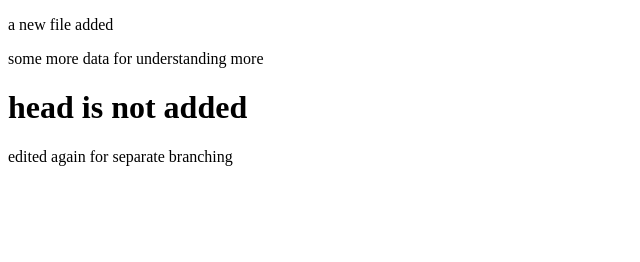
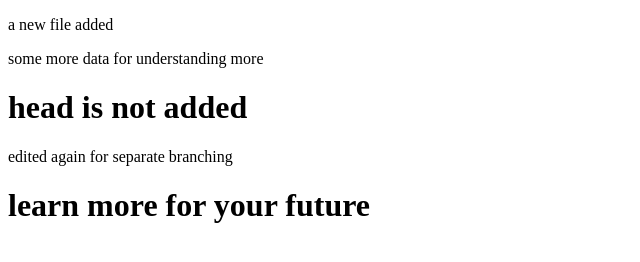
Before and after one commit to jyothilakshmi-123/datewithgit-sample, a plain HTML site: page new.html in a window 1280 px wide. Shown: the whole page, without its empty margins (0-640 px from the left). Drawn offline with Linux system fonts and the light colour scheme.

Commit message:
modified -added new lines

```diff
--- a/new.html
+++ b/new.html
@@ -10,5 +10,6 @@
    <p>some more data for understanding more</p>
    <h1>head is not added</h1>
    <p>edited again for separate branching</p>
+   <h1>learn more for your future</h1>
 </body>
 </html>
```
